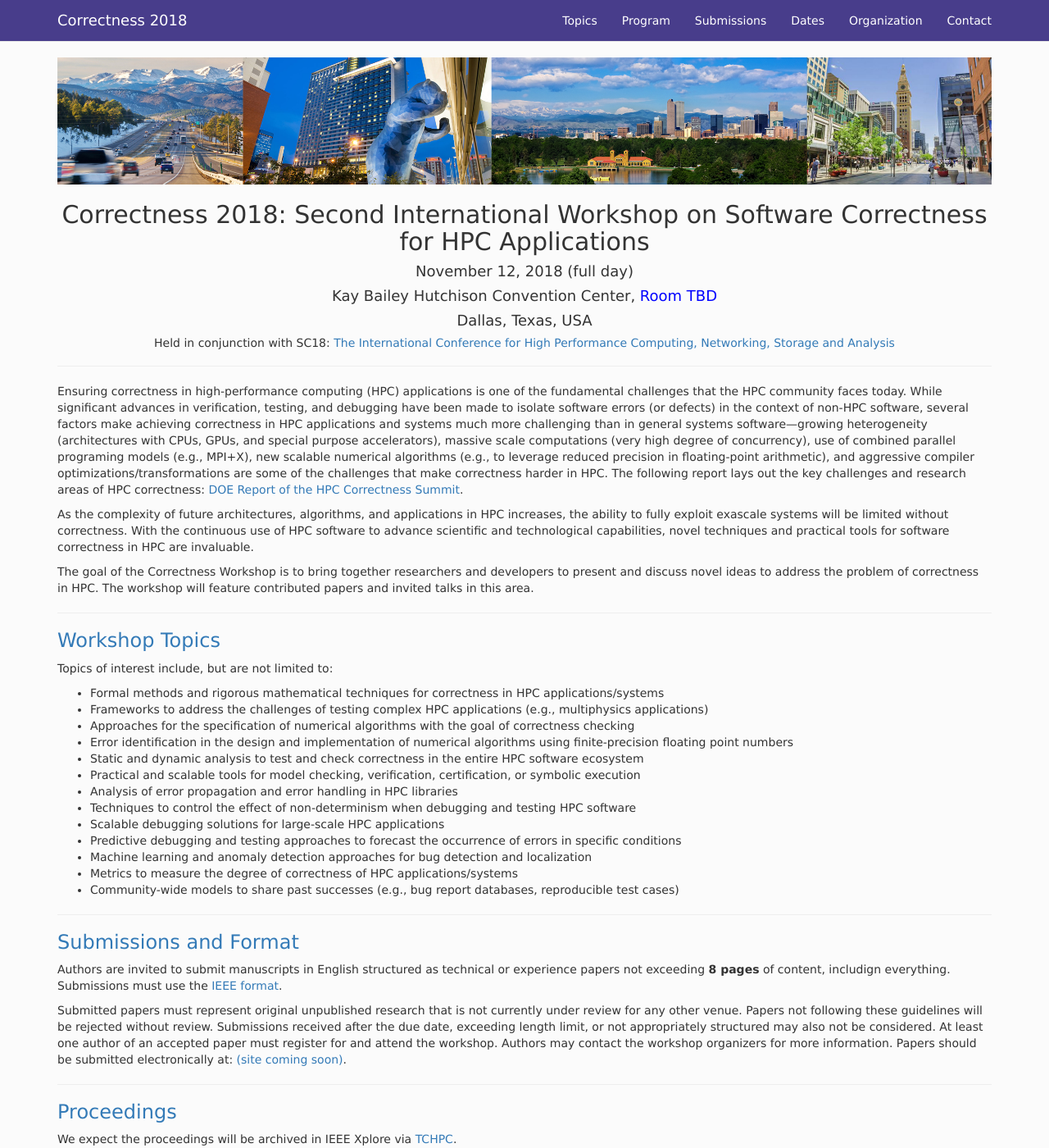
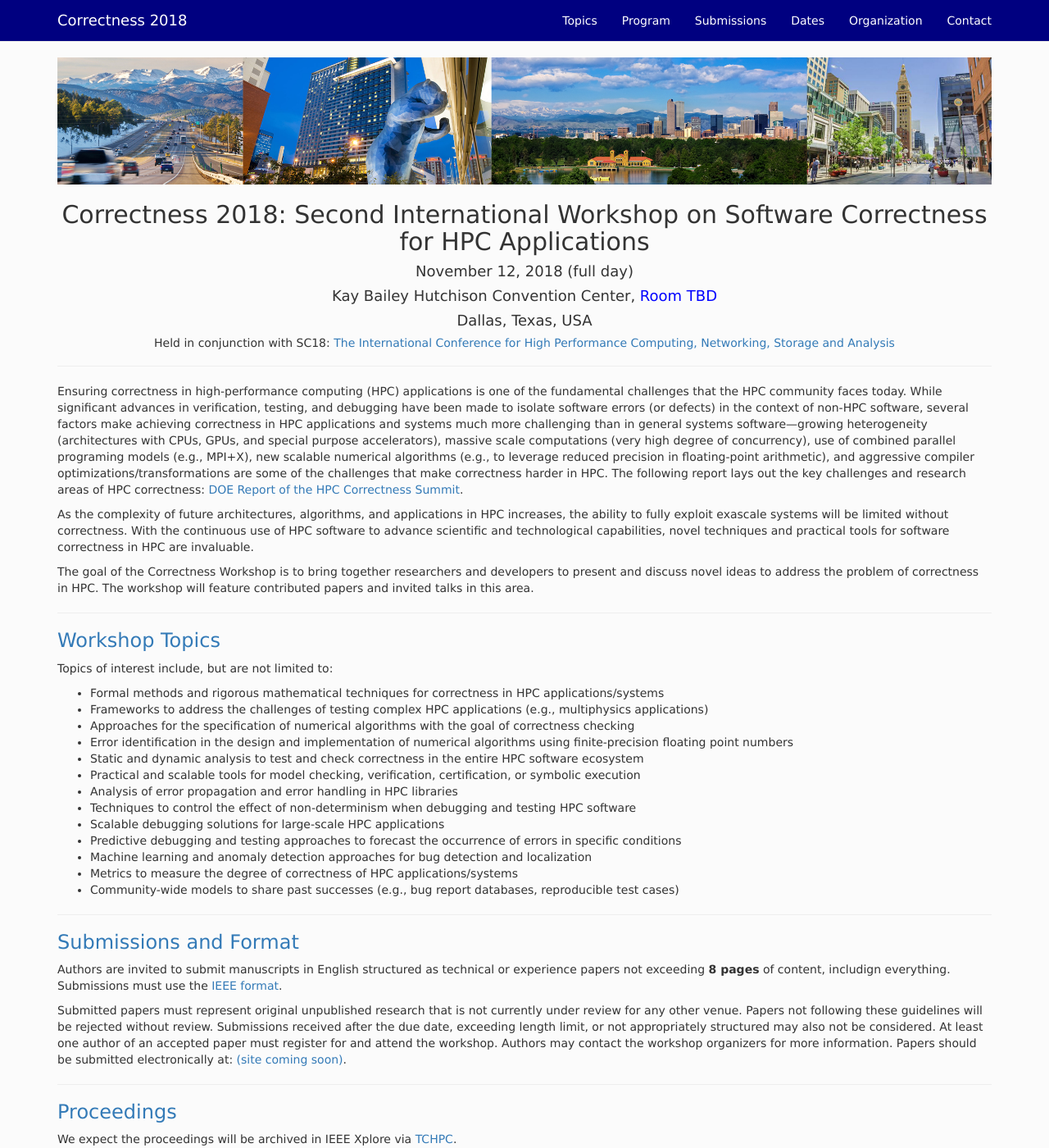
Before and after one commit to correctness-workshop/2018, a Jekyll site: the page built from index.md, in a window 1280 px wide and 1400 px high. Shown: the whole window at 82% size. Built offline with Jekyll 4.4.1, drawn with Linux system fonts in a browser that asks for light colours; nearby versions of some CDN libraries; the list of posts is cut into pages by our own code.

Commit message:
Update custom.css

```diff
--- a/assets/css/custom.css
+++ b/assets/css/custom.css
@@ -34,7 +34,7 @@ body {
 }
 /* ----------------------------------------------- */
 .navbar-default {
-  background-color: #483D8B;
+  background-color: #000080;
 }
 .navbar-default .navbar-nav>li>a {
   color: white;
```
